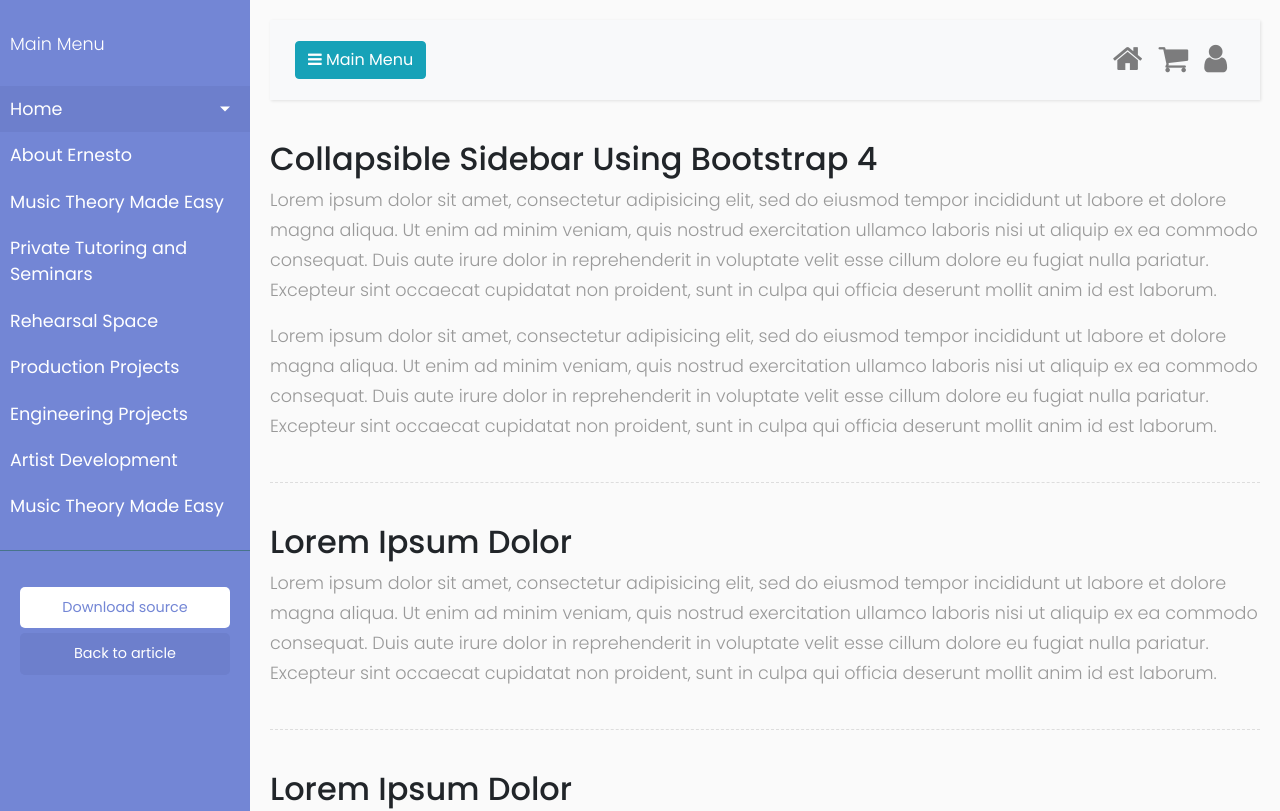
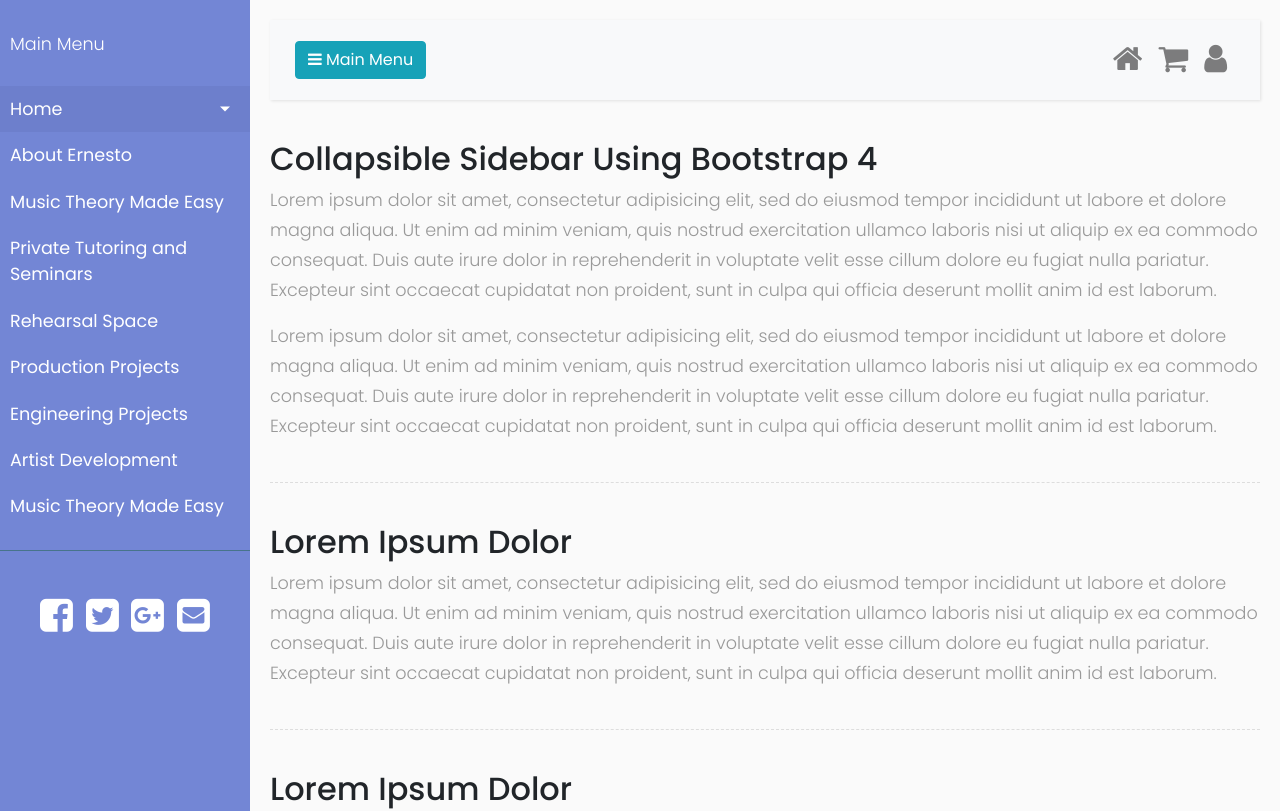
Before and after one commit to gclopton/ErnestoNavgationMain, a plain HTML site: page app/navigation.html in a window 1280 px wide. Shown: the top 811 px of the page. Drawn offline with Linux system fonts and the light colour scheme.

Commit message:
Added Social Media Bar to the Main Navigation

```diff
--- a/app/css/navigation.css
+++ b/app/css/navigation.css
@@ -117,6 +117,42 @@ a.article:hover {
     background: #6d7fcc !important;
     color: #fff !important;
 }
+/*Social Media Bar Styles*/
+.social:hover {
+    -webkit-transform: scale(1.1);
+    -moz-transform: scale(1.1);
+    -o-transform: scale(1.1);
+}
+.social {
+    -webkit-transform: scale(0.8);
+    /* Browser Variations: */
+
+    -moz-transform: scale(0.8);
+    -o-transform: scale(0.8);
+    -webkit-transition-duration: 0.5s;
+    -moz-transition-duration: 0.5s;
+    -o-transition-duration: 0.5s;
+}
+
+/*
+    Multicoloured Hover Variations
+*/
+
+#social-fb:hover {
+    color: #3B5998;
+}
+#social-tw:hover {
+    color: #4099FF;
+}
+#social-gp:hover {
+    color: #d34836;
+}
+#social-em:hover {
+    color: #f39c12;
+}
+
+
+
 /* ---------------------------------------------------
     CONTENT STYLE
 ----------------------------------------------------- */
--- a/app/navigation.html
+++ b/app/navigation.html
@@ -44,14 +44,15 @@
             </li>
         </ul>
 
-        <ul class="list-unstyled CTAs">
-            <li>
-                <a href="https://bootstrapious.com/tutorial/files/sidebar.zip" class="download">Download source</a>
-            </li>
-            <li>
-                <a href="https://bootstrapious.com/p/bootstrap-sidebar" class="article">Back to article</a>
-            </li>
-        </ul>
+        <div class="container">
+            <div class="text-center center-block">
+                <br />
+                <a href="https://www.facebook.com/bootsnipp"><i id="social-fb" class="fa fa-facebook-square fa-3x social"></i></a>
+                <a href="https://twitter.com/bootsnipp"><i id="social-tw" class="fa fa-twitter-square fa-3x social"></i></a>
+                <a href="https://plus.google.com/+Bootsnipp-page"><i id="social-gp" class="fa fa-google-plus-square fa-3x social"></i></a>
+                <a href="mailto:bootsnipp@gmail.com"><i id="social-em" class="fa fa-envelope-square fa-3x social"></i></a>
+            </div>
+        </div>
 
     </nav>
 
```
